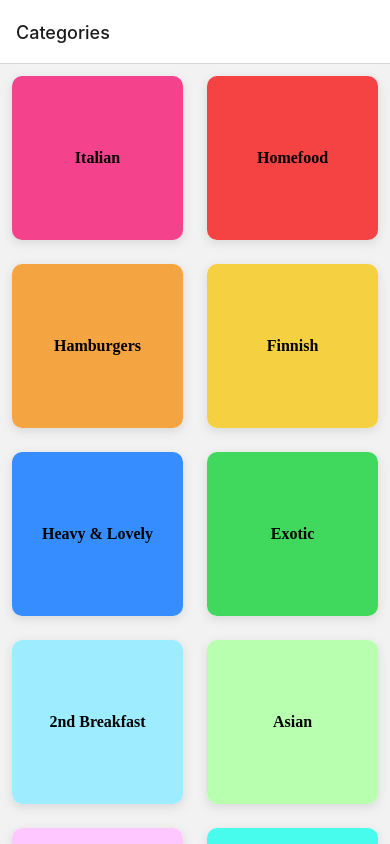
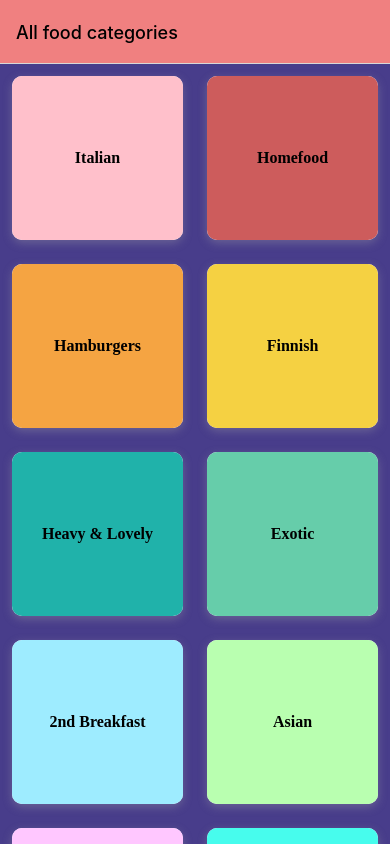
Before and after one commit to Krediann/MealsApp, a React Native app: screen / in a window 390 px wide. Built offline with nearby package versions, Linux system fonts and the light colour scheme.

Commit message:
Added titles that match the category, started creating details to meals

```diff
--- a/App.js
+++ b/App.js
@@ -7,12 +7,26 @@ import { createNativeStackNavigator } from "@react-navigation/native-stack";
 const screenStack = createNativeStackNavigator();
 
 export default function App() {
+
   return (
     <>
       <NavigationContainer>
-        <screenStack.Navigator>
-          <screenStack.Screen name = "Categories" component = {CategoryScreen} />
-          <screenStack.Screen name = "Meals" component = {Meals} />
+        <screenStack.Navigator screenOptions={{
+          headerStyle: {backgroundColor: "#F08080"},
+          headerTintColor: "black",
+          contentStyle: {backgroundColor: "#483D8B"}
+        }}>
+          <screenStack.Screen name = "Categories" component = {CategoryScreen}
+            options = {{
+              title: "All food categories"}} />
+          <screenStack.Screen name = "Meals" component = {Meals}
+          options={({route}) => {
+            const title = route.params.title;
+            return {
+              title: title
+            };
+            }}
+          />
         </screenStack.Navigator>
       </NavigationContainer>
       <StatusBar style = "dark" />
--- a/data/dummy-data.js
+++ b/data/dummy-data.js
@@ -2,12 +2,12 @@ import Category from '../models/category';
 import Meal from '../models/meal';
 
 export const CATEGORIES = [
-  new Category('c1', 'Italian', '#f5428d'),
-  new Category('c2', 'Homefood', '#f54242'),
+  new Category('c1', 'Italian', '#FFC0CB'),
+  new Category('c2', 'Homefood', '#CD5C5C'),
   new Category('c3', 'Hamburgers', '#f5a442'),
   new Category('c4', 'Finnish', '#f5d142'),
-  new Category('c5', 'Heavy & Lovely', '#368dff'),
-  new Category('c6', 'Exotic', '#41d95d'),
+  new Category('c5', 'Heavy & Lovely', '#20B2AA'),
+  new Category('c6', 'Exotic', '#66CDAA'),
   new Category('c7', '2nd Breakfast', '#9eecff'),
   new Category('c8', 'Asian', '#b9ffb0'),
   new Category('c9', 'French', '#ffc7ff'),
--- a/screens/CategoryScreen.js
+++ b/screens/CategoryScreen.js
@@ -2,7 +2,6 @@ import {CATEGORIES} from "../data/dummy-data";
 import CategoryGrid from "../components/CategoryGrid";
 import {FlatList} from "react-native";
 import {useNavigation} from "@react-navigation/native";
-
 
 function CategoryScreen({}) {
 
@@ -12,13 +11,13 @@ function CategoryScreen({}) {
     function handlePress () {
       navigation.navigate("Meals", {
         id: itemData.item.id,
+        title: itemData.item.title
       });
     }
     return(
       <CategoryGrid title = {itemData.item.title} color = {itemData.item.color} PressedButton = {handlePress}/>
     );
   }
-
   return(
     <FlatList data = {CATEGORIES} keyExtractor = {(item) => item.id} renderItem = {renderItemsInCategory} numColumns= {2}/>
   );
--- a/screens/Meals.js
+++ b/screens/Meals.js
@@ -1,15 +1,21 @@
-import { MEALS } from "../data/dummy-data";
+import { CATEGORIES, MEALS } from "../data/dummy-data";
 import Meal from "../components/Meal";
 import { View, FlatList, StyleSheet} from "react-native";
-import { useRoute} from "@react-navigation/native"
+import { useRoute, useNavigation} from "@react-navigation/native"
+import { useLayoutEffect } from "react";
 
 function Meals({}) {
 
   const route = useRoute();
+  const navigation = useNavigation();
   const categoryID = route.params.id;
   const Meals = MEALS.filter((meal) => {
     return meal.categoryIds.indexOf(categoryID) >= 0;
-  })
+  });
+  /*useLayoutEffect(() => {
+    const catTitle = CATEGORIES.find((category) => category.id === categoryID).title;
+    navigation.setOptions({title: catTitle});
+  }, [categoryID, navigation]); */
 
   function renderMeals(itemData) {
     const item = itemData.item
```
Also changed, not shown: screens/Details.js (added, +7 -0 lines).
